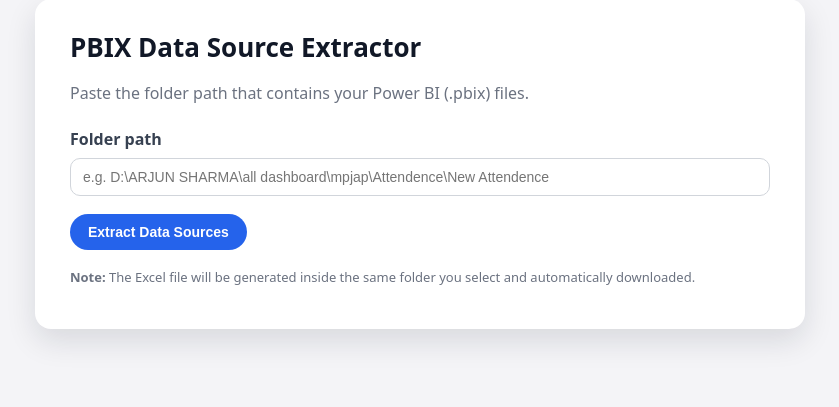
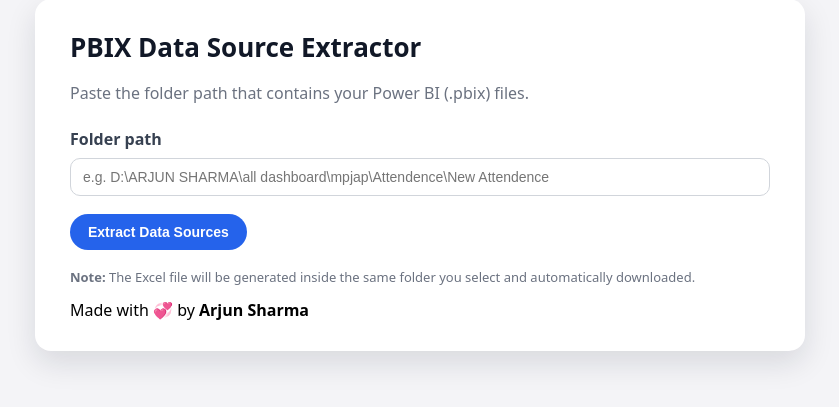
Before and after one commit to sharmaarjun1228/PBIX-Data-Source-Extractor-Power-BI-Metadata-Scanner-, a Flask app: page / in a window 1280 px wide. Shown: the part 61-468 px from the top of the page, without its empty margins (220-1059 px from the left). Run offline with Flask 3, Linux system fonts and the light colour scheme.

Commit message:
credit done

```diff
--- a/templates/index.html
+++ b/templates/index.html
@@ -38,6 +38,13 @@
     <div class="info">
       <p><strong>Note:</strong> The Excel file will be generated inside the same folder you select and automatically downloaded.</p>
     </div>
+
+    <footer class="credit">
+    Made with 💞 by <strong>Arjun Sharma</strong>
+    </footer>
+
+
+
   </div>
 </body>
 </html>
```
